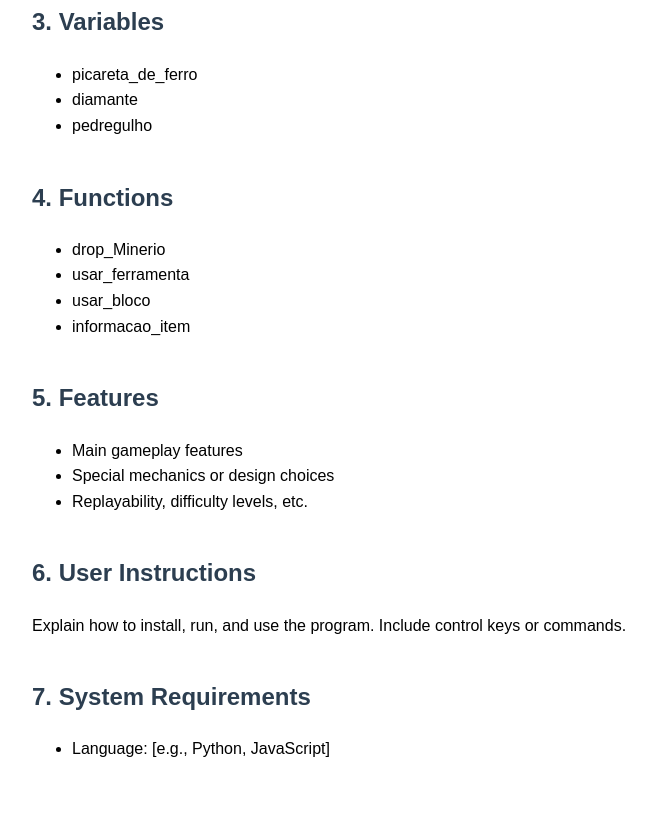
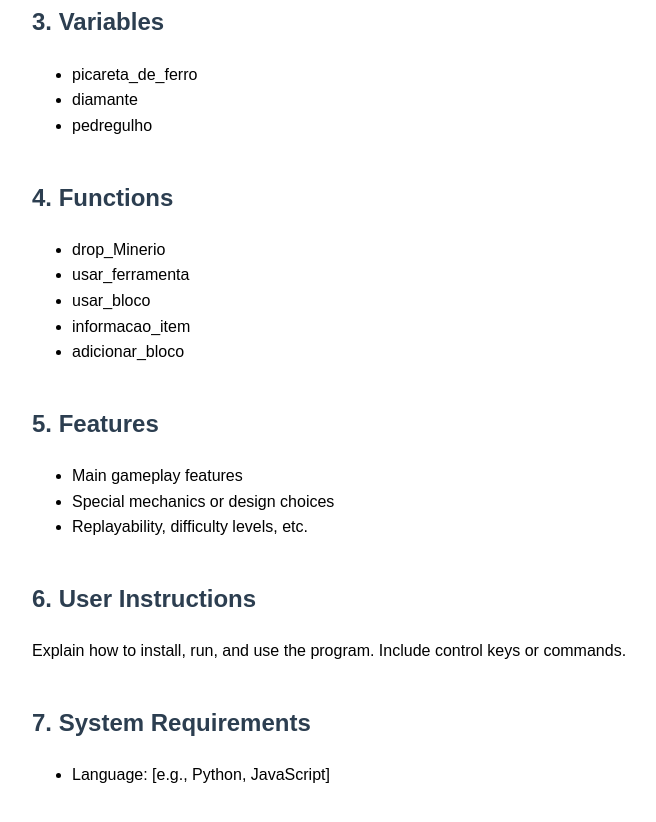
Before and after one commit to kmiepng/Minecraft, a plain HTML site: page Atividade_2/Minecraft_2.html in a window 1280 px wide. Shown: the part 588-1410 px from the top of the page, without its empty margins (8-664 px from the left). Drawn offline with Linux system fonts and the light colour scheme.

Commit message:
Update Minecraft_2.html

```diff
--- a/Atividade_2/Minecraft_2.html
+++ b/Atividade_2/Minecraft_2.html
@@ -68,6 +68,7 @@
       <li>usar_ferramenta</li>
       <li>usar_bloco</li>
       <li>informacao_item</li>
+      <li>adicionar_bloco</li>
     </ul>
   </div>
 
```
